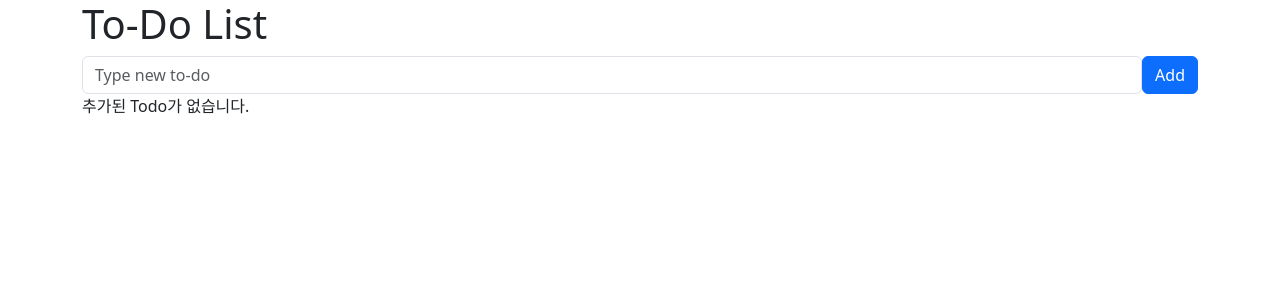
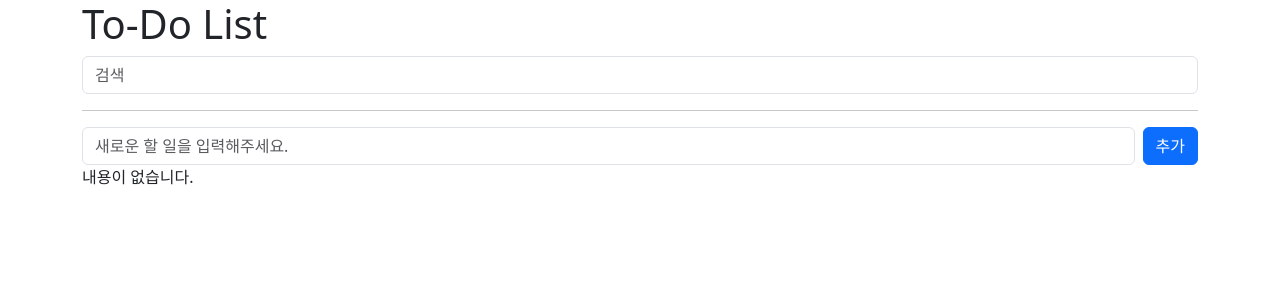
Before and after one commit to 2Heeae/vue3-project, a Vue app: page / in a window 1280 px wide. Shown: the top 300 px of the page. Built offline with nearby package versions, Linux system fonts and the light colour scheme.

Commit message:
[To-Do] computed사용해서 검색 기능 추가
 computed 사용해서 검색 기능 추가 (검색 내용이 포함되어 있으면 filter)

```diff
--- a/src/App.vue
+++ b/src/App.vue
@@ -1,13 +1,20 @@
 <template>
   <div class="container">
     <h1>To-Do List</h1>
+    <input
+          class="form-control"
+          type="text"
+          v-model="searchText"
+          placeholder="검색"
+    >
+    <hr />
     <TodoSimpleFormVue @add-todo="addTodo" />
 
-    <div v-if="!todos.length">
-      추가된 Todo가 없습니다.
+    <div v-if="!filteredTodos.length">
+      내용이 없습니다.
     </div>
     <TodoListVue
-      :todos="todos"
+      :todos="filteredTodos"
       @toggle-todo="toggleTodo"
       @delete-todo="deleteTodo"
     />
@@ -15,7 +22,7 @@
 </template>
 
 <script>
-import {ref} from 'vue';
+import {ref, computed} from 'vue';
 import TodoSimpleFormVue from './components/TodoSimpleForm.vue';
 import TodoListVue from './components/TodoList.vue';
 
@@ -42,11 +49,23 @@ export default{
       todos.value.splice(index, 1);
     }
 
+    const searchText = ref('');
+    const filteredTodos = computed(() => {
+      if (searchText.value) {
+        return todos.value.filter(todo => {
+          return todo.subject.includes(searchText.value);
+        });
+      }
+      return todos.value;
+    });
+
     return{
       todos,
       addTodo,
       toggleTodo,
-      deleteTodo
+      deleteTodo,
+      searchText,
+      filteredTodos,
     }
   }
 }
--- a/src/components/TodoList.vue
+++ b/src/components/TodoList.vue
@@ -24,7 +24,7 @@
             class="btn btn-danger btn-sm"
             @click="deleteTodo(index)"
           >
-            Delete
+            삭제
           </button>
         </div>
       </div>
--- a/src/components/TodoSimpleForm.vue
+++ b/src/components/TodoSimpleForm.vue
@@ -1,12 +1,12 @@
 <template>
     <form @submit.prevent="onSubmit">
       <div class="d-flex">
-        <div class="flex-grow-1">
+        <div class="flex-grow-1 me-2">
         <input
           class="form-control"
           type="text"
           v-model="todo"
-          placeholder="Type new to-do"
+          placeholder="새로운 할 일을 입력해주세요."
         >
         </div>
         <div>
@@ -14,12 +14,12 @@
             class="btn btn-primary"
             type="submit"
             >
-          Add
+            추가
             </button>
         </div>
       </div>
       <div v-show="hasError" style ="color:red" >
-        This field cannot be empty
+        할 일이 입력되지 않았습니다.
       </div>
     </form>
 </template>
```
Lines whose indentation alone changed are shown as unchanged.
